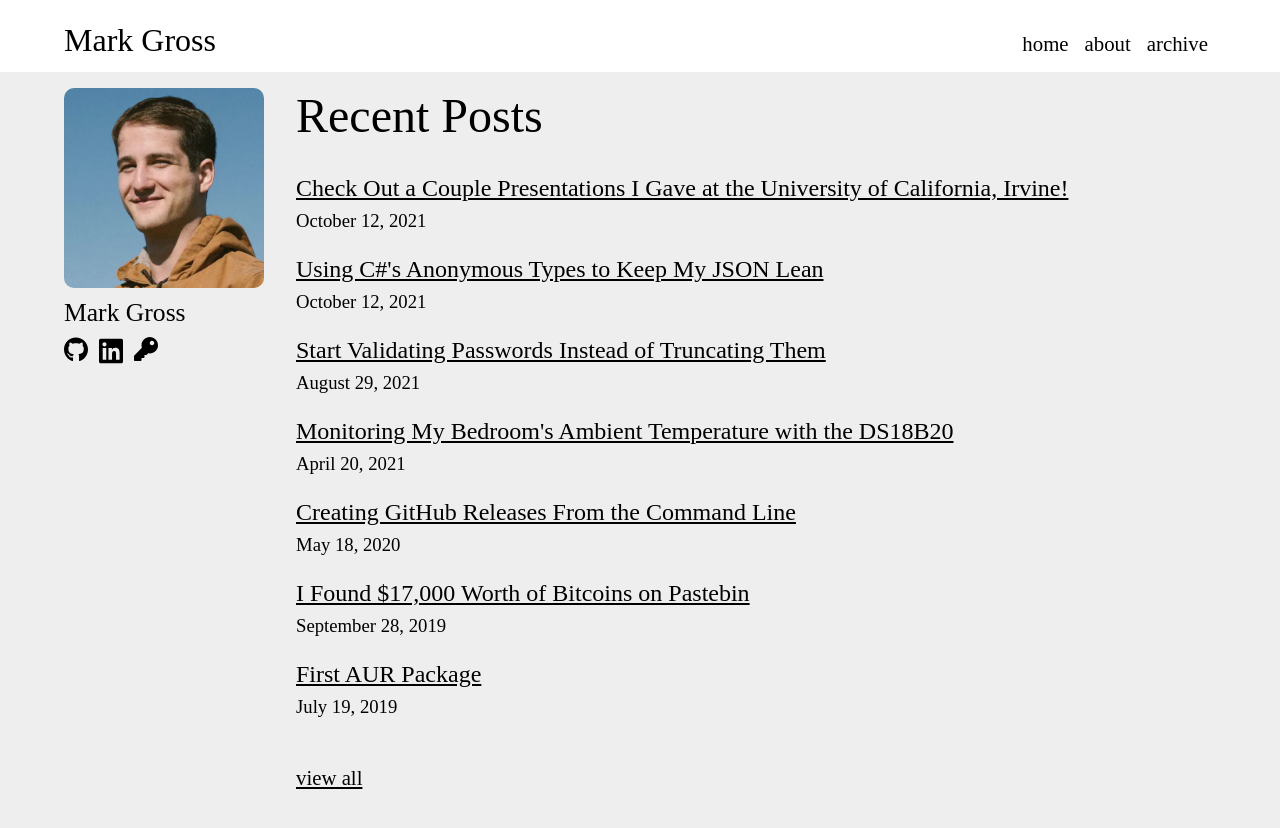
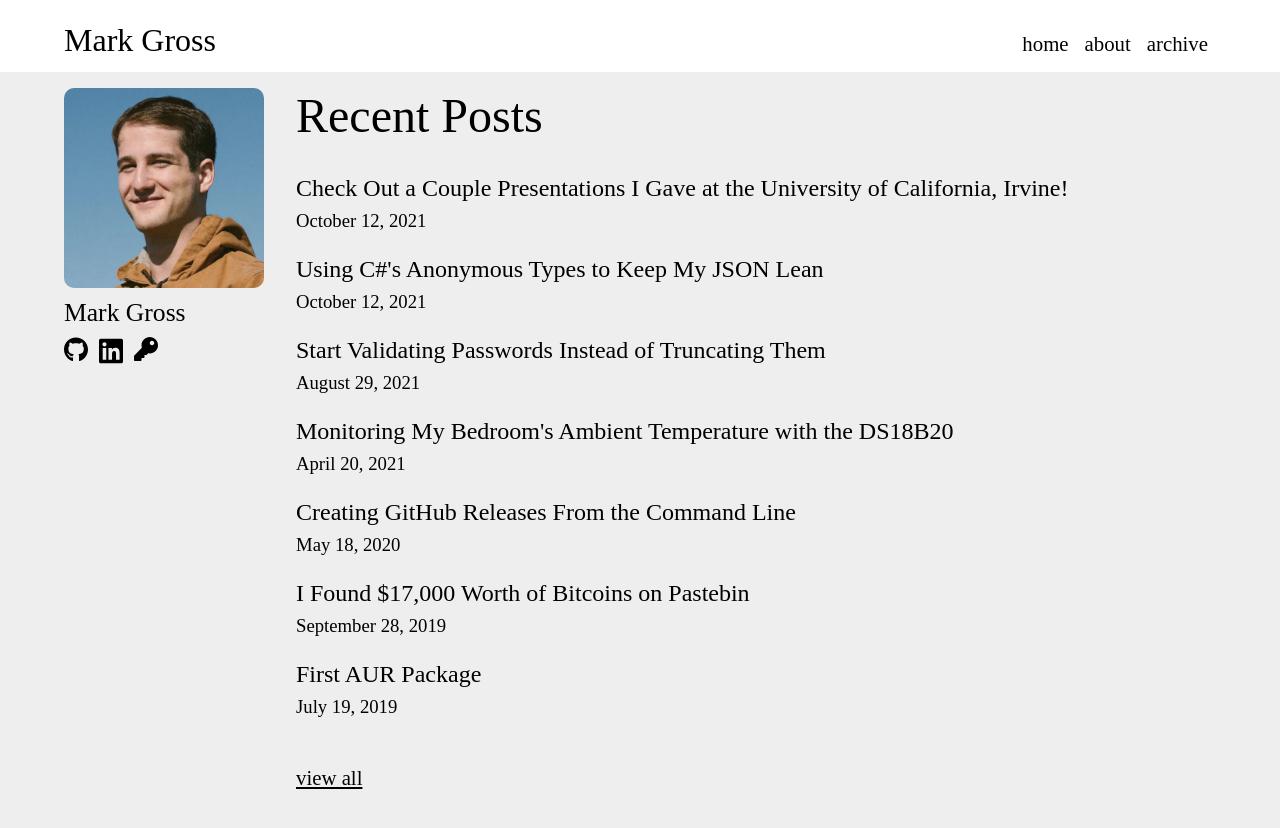
Before and after one commit to MarkusG/markusg.github.io, a Jekyll site: the page built from index.html, in a window 1280 px wide. Shown: the top 828 px of the page. Built offline with Jekyll 4.4.1, drawn with Linux system fonts in a browser that asks for light colours.

Commit message:
Remove remaining anchor underlines

```diff
--- a/_sass/mgross/main.scss
+++ b/_sass/mgross/main.scss
@@ -70,6 +70,10 @@ pre.highlight {
 	font-weight: normal;
 	font-size: 1.5rem;
 	margin-bottom: 0;
+}
+
+.post-title a {
+	text-decoration: none;
 }
 
 .post-date {
```
